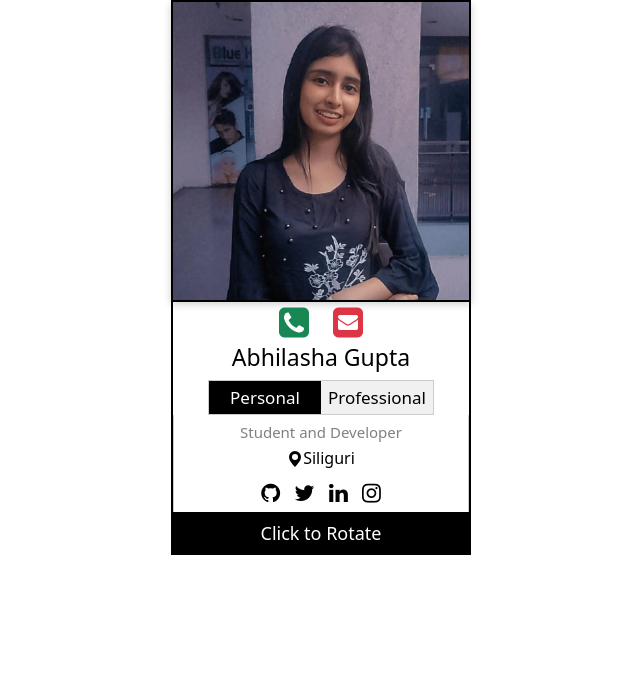
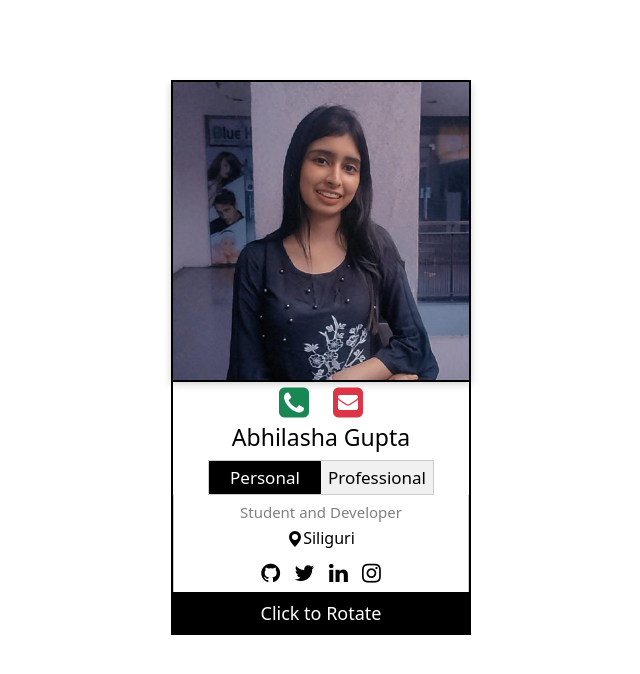
Before and after one commit to AbhilashaGupta16/Digital-Card, a plain HTML site: page index.html in a window 1280 px wide. Shown: the whole page, without its empty margins (319-959 px from the left). Drawn offline with nearby package versions, Linux system fonts and the light colour scheme.

Commit message:
Update styles.css

```diff
--- a/styles.css
+++ b/styles.css
@@ -3,7 +3,9 @@ h1{
   font-size: 23px;
 }
 
-
+body{
+  margin-top: 80px;
+}
 
 /* Flipping A Card  */
 .flip-card {
```
